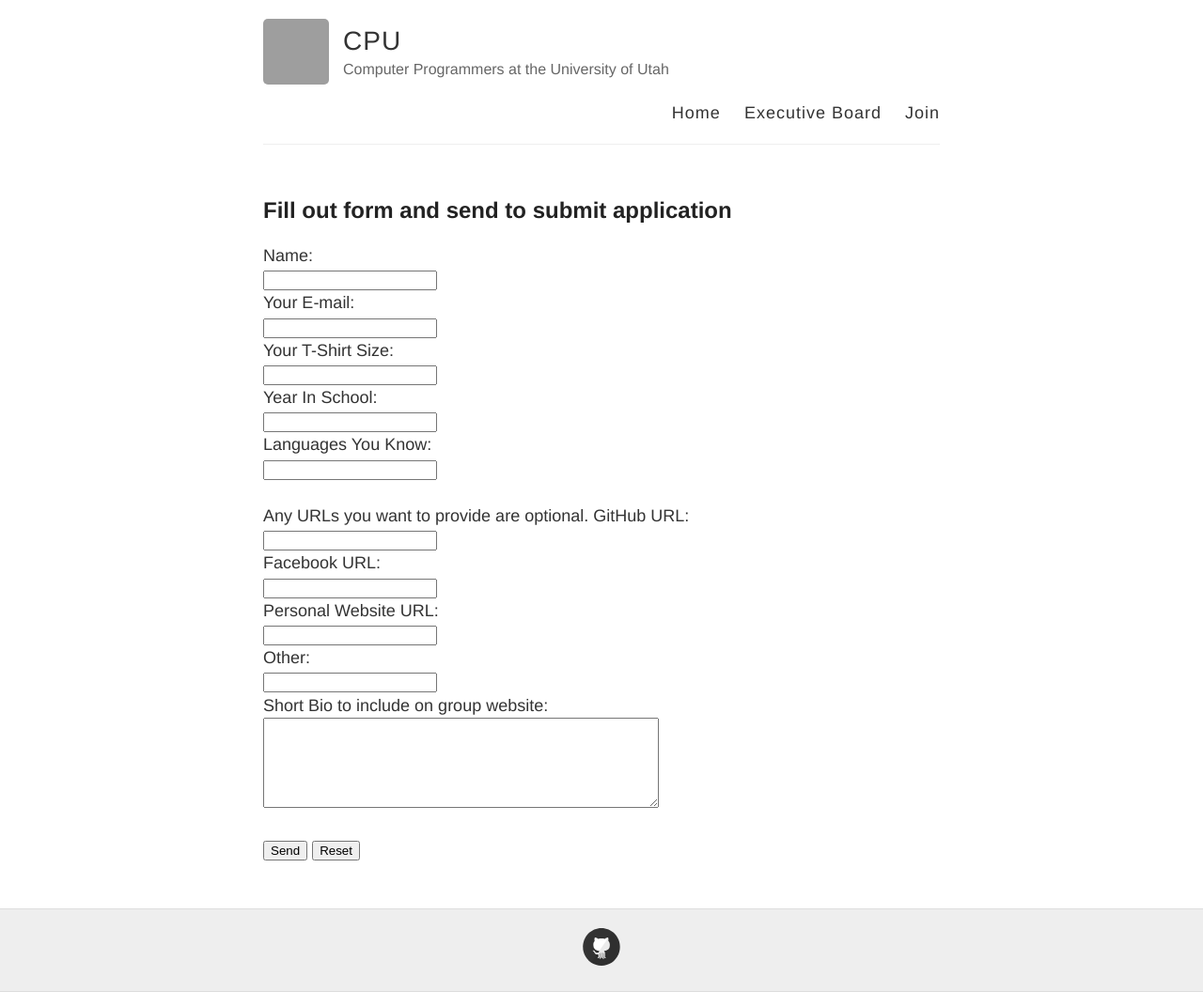
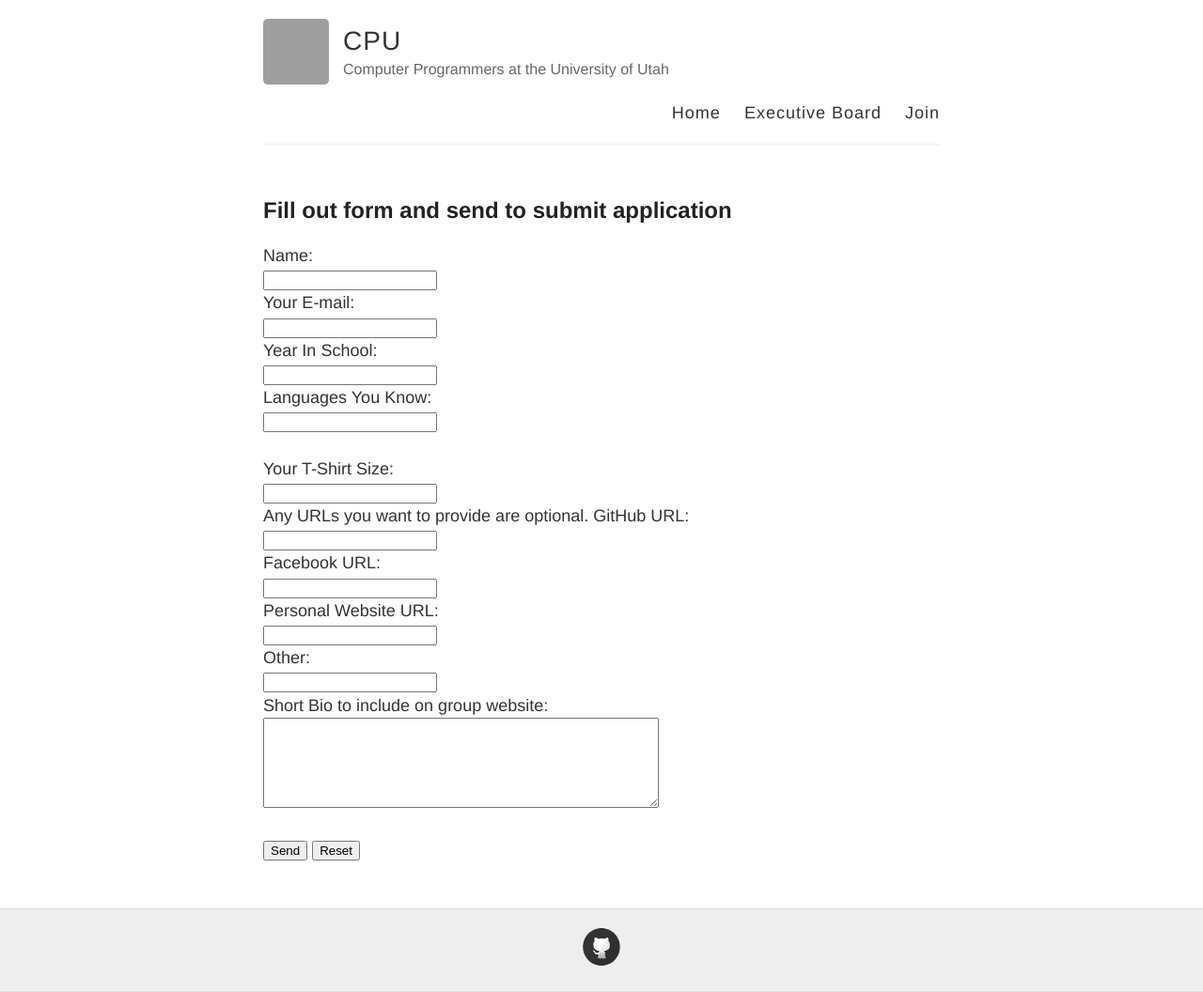
Before and after one commit to joshcally/cpuofu.github.io, a Jekyll site: the page built from join.html, in a window 1280 px wide. Shown: the whole page at 94% size. Built offline with Jekyll 4.4.1, drawn with Linux system fonts in a browser that asks for light colours; Markdown is read by kramdown in place of the engine named in the settings; grey boxes are pictures that could not be loaded.

Commit message:
Switch order of questions

```diff
--- a/join.html
+++ b/join.html
@@ -11,12 +11,12 @@ Name:<br>
   <input type="text" name="name"><br>
   Your E-mail:<br>
   <input type="text" name="mail"><br>
-  Your T-Shirt Size:<br>
-  <input type="text" name="shirt"><br>
   Year In School:<br>
   <input type="text" name="year"><br>
   Languages You Know:<br>
   <input type="text" name="languages"><br><br>
+  Your T-Shirt Size:<br>
+  <input type="text" name="shirt"><br>
 
   Any URLs you want to provide are optional.
 
```
